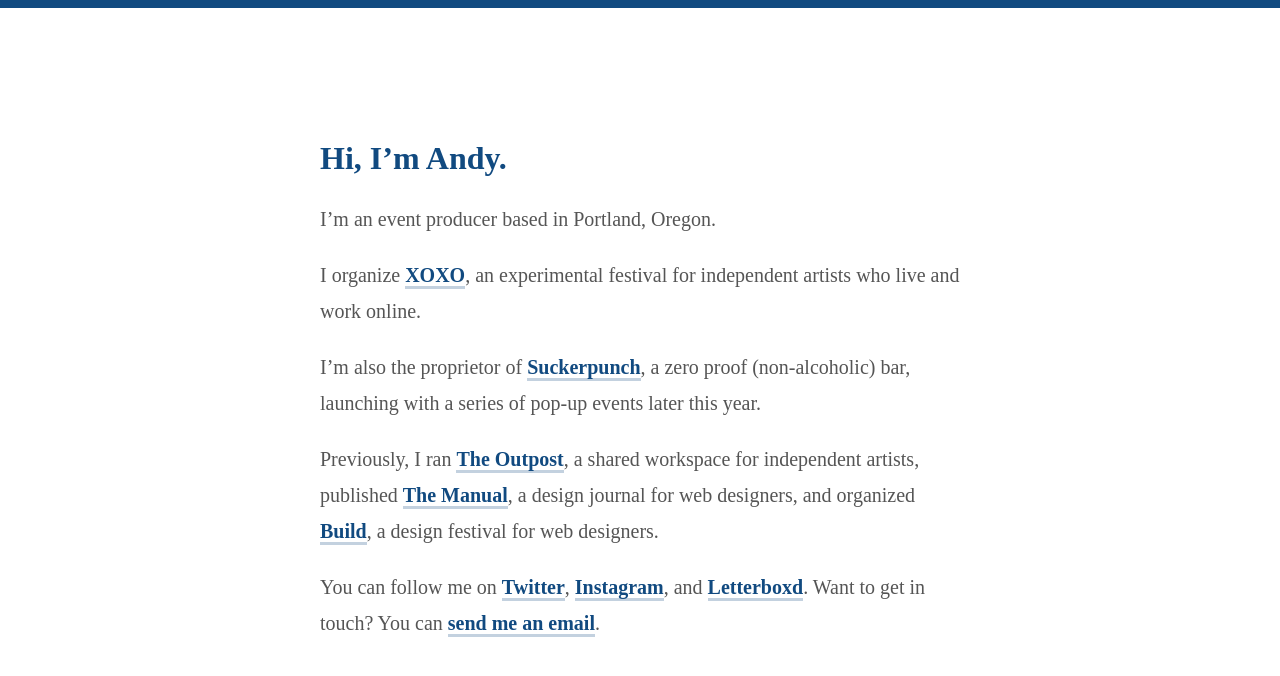
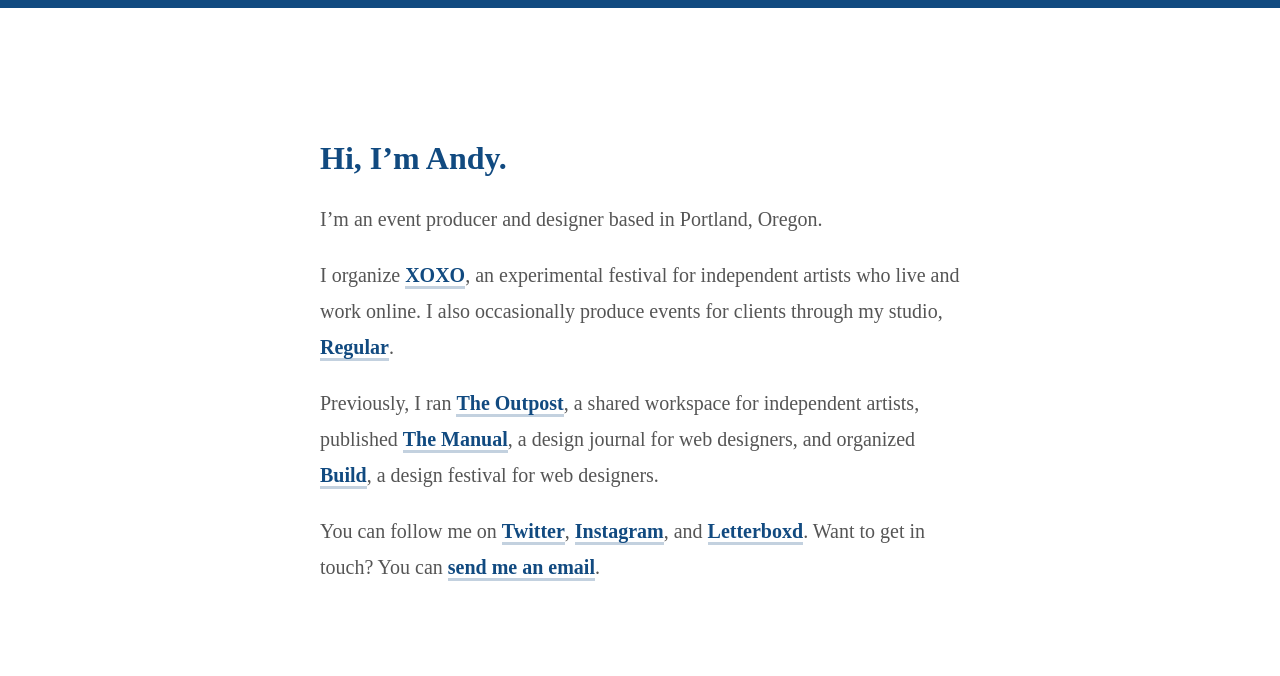
Before and after one commit to andymcmillan/andymcmillan, a Jekyll site: the page built from index.md, in a window 1280 px wide. Shown: the top 676 px of the page. Built offline with Jekyll 4.4.1, drawn with Linux system fonts in a browser that asks for light colours.

Commit message:
Update index.md

```diff
--- a/index.md
+++ b/index.md
@@ -3,14 +3,12 @@
 title: Andy McMillan
 ---
 
-# Hi, I'm Andy.
+# Hi, I’m Andy.
 
-I'm an event producer based in Portland, Oregon.
+I’m an event producer and designer based in Portland, Oregon.
 
-I organize [XOXO](http://xoxofest.com), an experimental festival for independent artists who live and work online.
-
-I'm also the proprietor of [Suckerpunch](http://suckerpunchpdx.com), a zero proof (non-alcoholic) bar, launching with a series of pop-up events later this year.
+I organize [XOXO](https://xoxofest.com), an experimental festival for independent artists who live and work online. I also occasionally produce events for clients through my studio, [Regular](http://regular.events).
 
 Previously, I ran [The Outpost](http://outpostpdx.com), a shared workspace for independent artists, published [The Manual](http://alwaysreadthemanual.com), a design journal for web designers, and organized [Build](http://buildconf.com), a design festival for web designers.
 
-You can follow me on [Twitter](https://twitter.com/andymcmillan), [Instagram](https://instagram.com/goodonpaper), and [Letterboxd](https://letterboxd.com/andymcmillan/). Want to get in touch? You can [send me an email](mailto:hi@andymcmillan.com).
+You can follow me on [Twitter](https://twitter.com/andymcmillan), [Instagram](https://instagram.com/goodonpaper), and [Letterboxd](https://letterboxd.com/andymcmillan). Want to get in touch? You can [send me an email](mailto:hi@andymcmillan.com).
```
